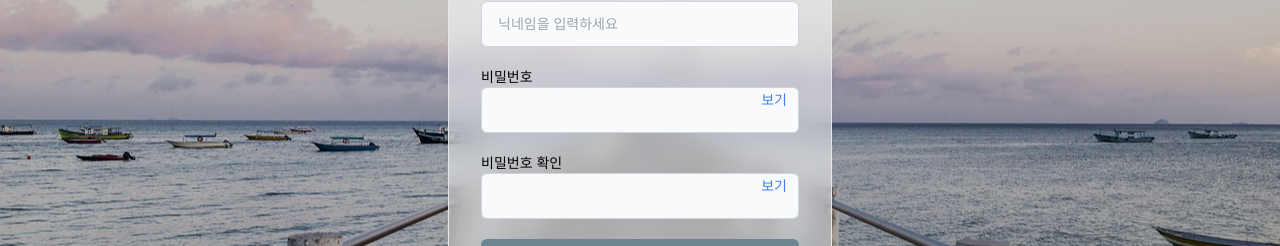
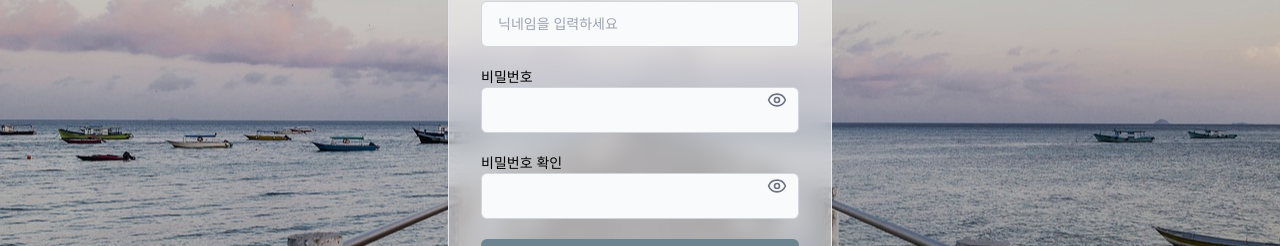
Before and after one commit to devyuu08/loneleap, a React (Vite) app: page /signup in a window 1280 px wide. Shown: the part 350-596 px from the top of the page. Built offline with nearby package versions, Linux system fonts and the light colour scheme; no server answers; a web font is replaced by a local one.

Commit message:
feat: 회원가입 페이지 비밀번호 보기 버튼을 아이콘(Eye/EyeOff)으로 변경

```diff
--- a/src/pages/auth/SignUp.jsx
+++ b/src/pages/auth/SignUp.jsx
@@ -1,9 +1,11 @@
-import React, { useState } from "react";
+import { useState } from "react";
 import { useNavigate, Link } from "react-router-dom";
 import { useDispatch } from "react-redux";
 
 import { setUser } from "store/userSlice";
 import { signUp } from "services/auth";
+
+import { Eye, EyeOff } from "lucide-react";
 
 export default function SignUp() {
   const dispatch = useDispatch();
@@ -164,11 +166,15 @@ export default function SignUp() {
               />
               <button
                 type="button"
-                className="absolute right-3 top-1/2 transform -translate-y-1/2 text-sm text-blue-500 hover:underline"
+                className="absolute right-3 top-1/2 transform -translate-y-1/2 text-gray-500 hover:text-gray-700"
                 onClick={() => setShowPassword(!showPassword)}
                 aria-label={showPassword ? "비밀번호 숨기기" : "비밀번호 보기"}
               >
-                {showPassword ? "숨기기" : "보기"}
+                {showPassword ? (
+                  <EyeOff className="w-5 h-5" />
+                ) : (
+                  <Eye className="w-5 h-5" />
+                )}
               </button>
             </div>
 
@@ -188,7 +194,7 @@ export default function SignUp() {
               />
               <button
                 type="button"
-                className="absolute right-3 top-1/2 transform -translate-y-1/2 text-sm text-blue-500 hover:underline"
+                className="absolute right-3 top-1/2 transform -translate-y-1/2 text-gray-500 hover:text-gray-700"
                 onClick={() => setShowPasswordConfirm(!showPasswordConfirm)}
                 aria-label={
                   showPasswordConfirm
@@ -196,7 +202,11 @@ export default function SignUp() {
                     : "비밀번호 확인 보기"
                 }
               >
-                {showPasswordConfirm ? "숨기기" : "보기"}
+                {showPasswordConfirm ? (
+                  <EyeOff className="w-5 h-5" />
+                ) : (
+                  <Eye className="w-5 h-5" />
+                )}
               </button>
             </div>
 
```
